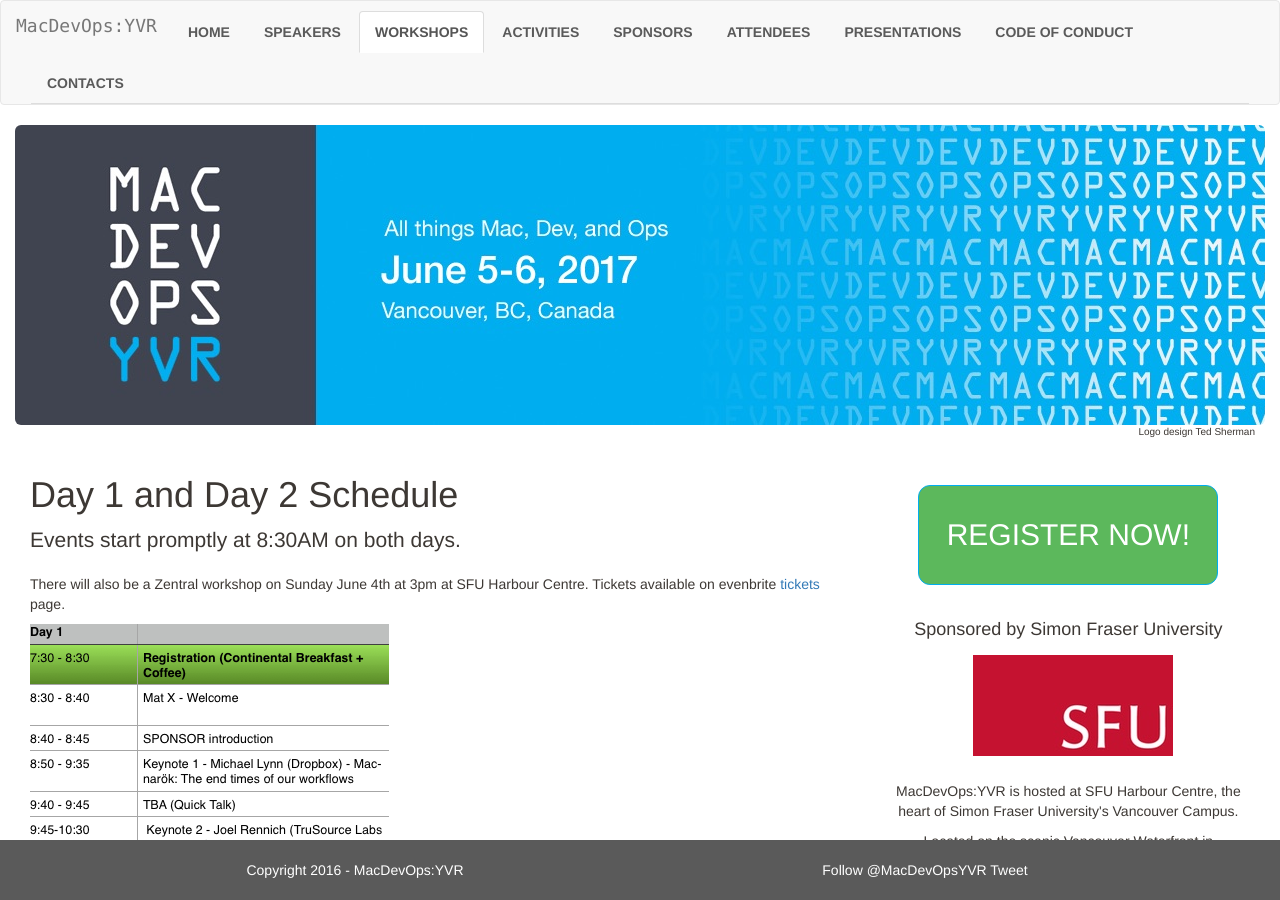
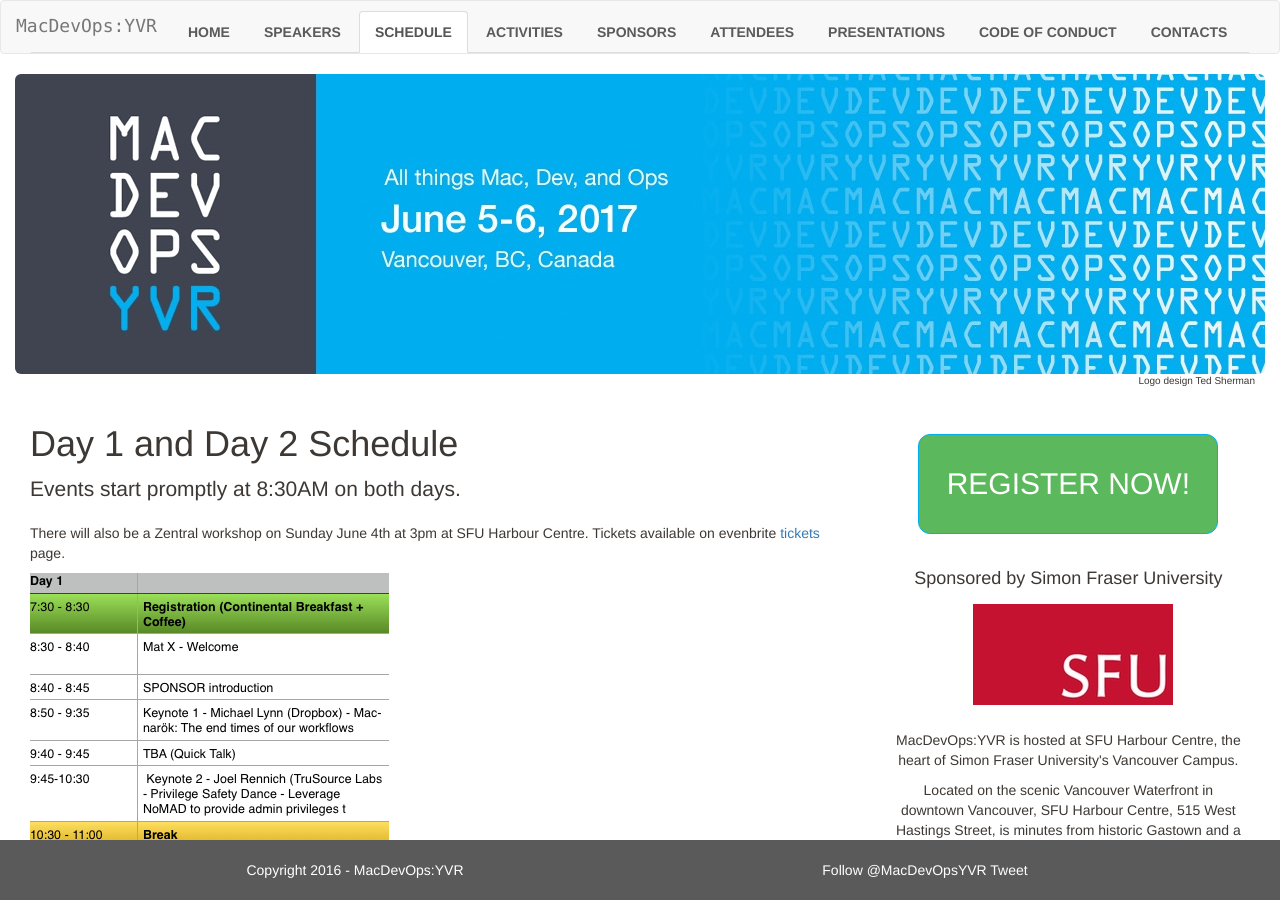
Before and after one commit to macdevopsyvr/macdevopsyvr.github.io, a Jekyll site: the page built from schedule/index.md, in a window 1280 px wide and 900 px high. Built offline with Jekyll 4.4.1, drawn with Linux system fonts in a browser that asks for light colours; comment, search, counter and statistics services are not loaded.

Commit message:
Renaming workshops to schedule

```diff
--- a/_includes/navbar.html
+++ b/_includes/navbar.html
@@ -16,7 +16,7 @@
         <ul class="nav nav-tabs">
           <li><a href="{{ site.url }}/"          >Home</a></li>
           <li><a href="{{ site.url }}/speakers"  >Speakers</a></li>
-          <li><a href="{{ site.url }}/workshops" >Workshops</a></li>
+          <li><a href="{{ site.url }}/schedule" >Schedule</a></li>
           <li><a href="{{ site.url }}/activities">Activities</a></li>
           <li><a href="{{ site.url }}/sponsors"  >Sponsors</a></li>
           <li><a href="{{ site.url }}/attendee"  >Attendees</a></li>
--- a/js/custom.js
+++ b/js/custom.js
@@ -3,7 +3,7 @@
   // activate the current nav-tab
   $("#home       a:contains('Home')").parent().addClass('active');
   $("#speakers   a:contains('Speakers')").parent().addClass('active');
-  $("#workshops  a:contains('Workshops')").parent().addClass('active');
+  $("#schedule  a:contains('Schedule')").parent().addClass('active');
   $("#activities a:contains('Activities')").parent().addClass('active');
   $("#sponsors   a:contains('Sponsors')").parent().addClass('active');
   $("#conduct   a:contains('Code of Conduct')").parent().addClass('active');
--- a/workshops/index.md
+++ b/schedule/index.md
@@ -1,7 +1,7 @@
 ---
 layout: default
-title: workshops
-body_id: workshops
+title: schedule
+body_id: schedule
 ---
 
 # Day 1 and Day 2 Schedule
```
